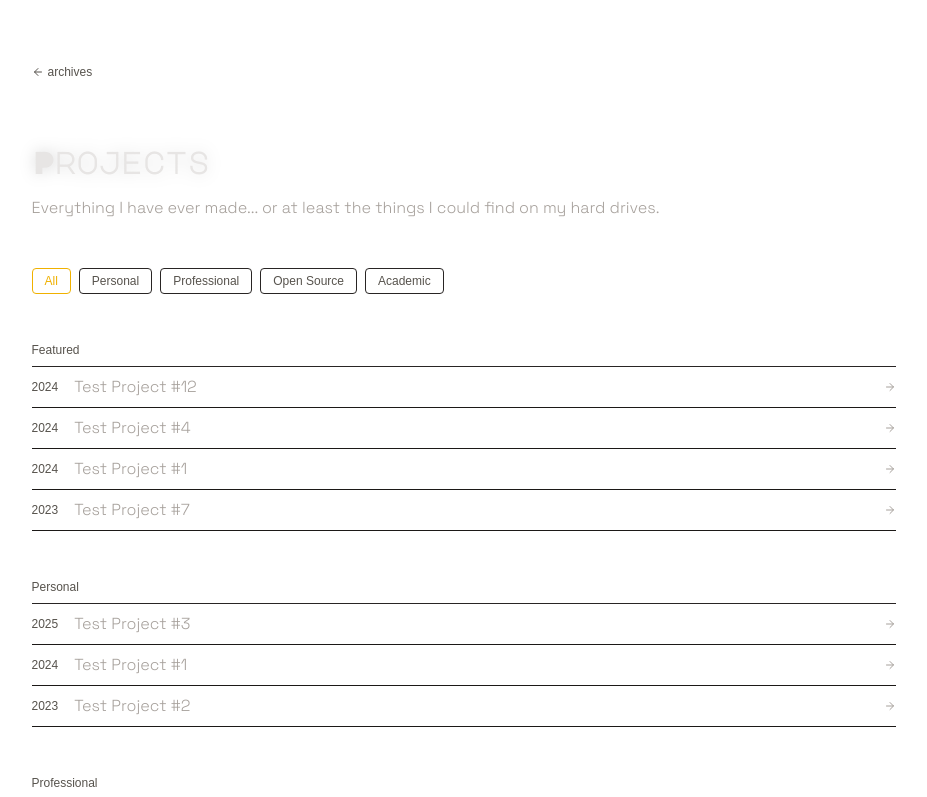
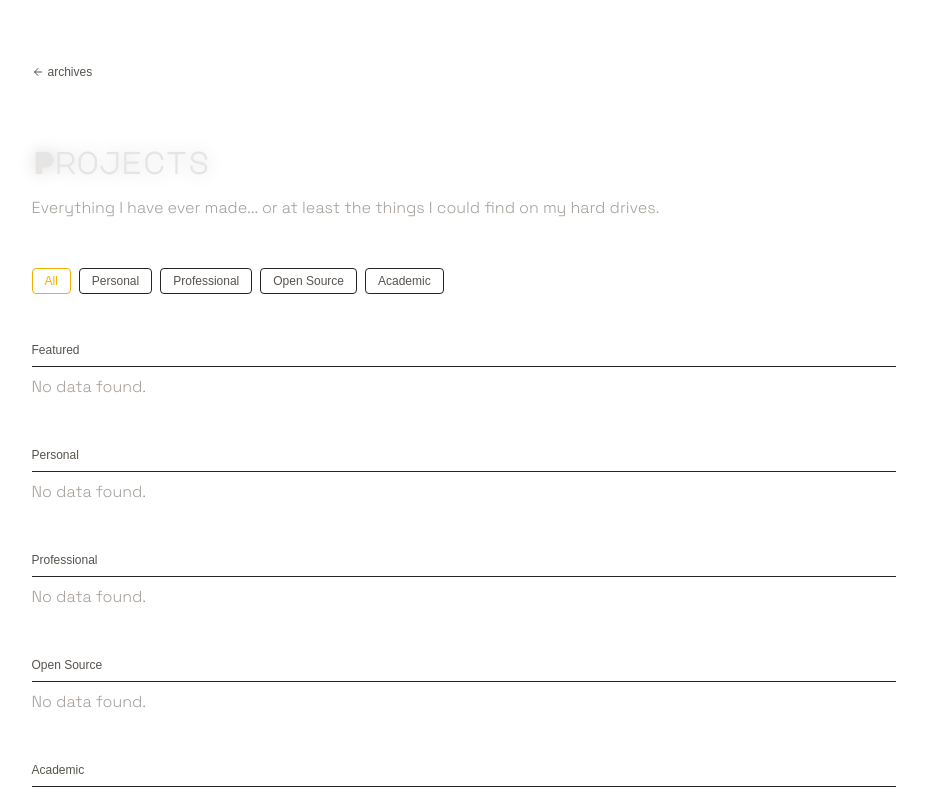
Before and after one commit to hparcells/the-archives, a Next.js app: page /projects in a window 1280 px wide. Shown: the top 797 px of the page, without its empty margins (169-1096 px from the left). Built offline with nearby package versions, Linux system fonts and the light colour scheme; a web font is replaced by a local one.

Commit message:
feat: Remove dummy projects data.

```diff
--- a/src/components/ProjectSection.tsx
+++ b/src/components/ProjectSection.tsx
@@ -23,6 +23,7 @@ function ProjectSection({ title, filter, filterValue, items }: ProjectSectionPro
           key={item.name}
         />
       ))}
+      {items.length === 0 && <p className='mt-2'>No data found.</p>}
     </section>
   );
 }
--- a/src/data/projects.tsx
+++ b/src/data/projects.tsx
@@ -1,255 +1,12 @@
 import { Project } from '../types/project';
 
-const PERSONAL_PROJECTS: Project[] = [
-  {
-    date: '2024-03-01',
-    name: 'Test Project #1',
-    images: [],
-    tagline: 'A personal experiment in building something useful from scratch.',
-    description: (
-      <p>
-        Lorem ipsum dolor sit amet, consectetur adipiscing elit. Sed do eiusmod tempor incididunt ut
-        labore et dolore magna aliqua. Ut enim ad minim veniam, quis nostrud exercitation ullamco
-        laboris nisi ut aliquip ex ea commodo consequat.
-      </p>
-    ),
-    status: 'active',
-    type: 'personal',
-    technologies: ['Next.js', 'TypeScript', 'Tailwind CSS'],
-    links: { github: 'https://github.com', live: 'https://example.com' },
-    featured: true
-  },
-  {
-    date: '2023-11-01',
-    name: 'Test Project #2',
-    images: [],
-    tagline: 'Exploring creative tools built entirely for personal use.',
-    description: (
-      <>
-        <p>
-          Duis aute irure dolor in reprehenderit in voluptate velit esse cillum dolore eu fugiat
-          nulla pariatur. Excepteur sint occaecat cupidatat non proident, sunt in culpa qui officia
-          deserunt mollit anim id est laborum.
-        </p>
-        <p>
-          Sed ut perspiciatis unde omnis iste natus error sit voluptatem accusantium doloremque
-          laudantium, totam rem aperiam eaque ipsa quae ab illo inventore veritatis.
-        </p>
-      </>
-    ),
-    status: 'archived',
-    type: 'personal',
-    technologies: ['Next.js', 'MongoDB', 'Node.js'],
-    links: { github: 'https://github.com' },
-    featured: false
-  },
-  {
-    date: '2025-01-01',
-    name: 'Test Project #3',
-    images: [],
-    tagline: 'A weekend project that grew into something more.',
-    description: (
-      <p>
-        Nemo enim ipsam voluptatem quia voluptas sit aspernatur aut odit aut fugit, sed quia
-        consequuntur magni dolores eos qui ratione voluptatem sequi nesciunt.
-      </p>
-    ),
-    status: 'in-progress',
-    type: 'personal',
-    technologies: ['React', 'Vite', 'MongoDB'],
-    links: {},
-    featured: false
-  }
-];
+const PERSONAL_PROJECTS: Project[] = [];
 
-const PROFESSIONAL_PROJECTS: Project[] = [
-  {
-    date: '2024-06-01',
-    name: 'Test Project #4',
-    images: [],
-    tagline: 'A client-facing platform redesigned for scale and performance.',
-    description: (
-      <p>
-        Lorem ipsum dolor sit amet, consectetur adipiscing elit, sed do eiusmod tempor incididunt ut
-        labore et dolore magna aliqua. Ut enim ad minim veniam, quis nostrud exercitation ullamco
-        laboris nisi ut aliquip ex ea commodo consequat.
-      </p>
-    ),
-    status: 'active',
-    type: 'professional',
-    technologies: ['Next.js', 'GraphQL', 'MongoDB'],
-    links: { live: 'https://example.com' },
-    featured: true
-  },
-  {
-    date: '2023-08-01',
-    name: 'Test Project #5',
-    images: [],
-    tagline: 'An internal tool that replaced a manual process for a team of fifty.',
-    description: (
-      <>
-        <p>
-          Quis autem vel eum iure reprehenderit qui in ea voluptate velit esse quam nihil molestiae
-          consequatur, vel illum qui dolorem eum fugiat quo voluptas nulla pariatur.
-        </p>
-        <p>
-          At vero eos et accusamus et iusto odio dignissimos ducimus qui blanditiis praesentium
-          voluptatum deleniti atque corrupti quos dolores et quas molestias excepturi.
-        </p>
-      </>
-    ),
-    status: 'archived',
-    type: 'professional',
-    technologies: ['React', 'Express', 'MongoDB'],
-    links: {},
-    featured: false
-  },
-  {
-    date: '2024-11-01',
-    name: 'Test Project #6',
-    images: [],
-    tagline: 'A data pipeline built to handle real-time analytics at volume.',
-    description: (
-      <p>
-        Nam libero tempore, cum soluta nobis est eligendi optio cumque nihil impedit quo minus id
-        quod maxime placeat facere possimus, omnis voluptas assumenda est, omnis dolor repellendus.
-      </p>
-    ),
-    status: 'in-progress',
-    type: 'professional',
-    technologies: ['Next.js', 'Prisma', 'PostgreSQL', 'Tailwind CSS'],
-    links: {},
-    featured: false
-  }
-];
+const PROFESSIONAL_PROJECTS: Project[] = [];
 
-const OPEN_SOURCE_PROJECTS: Project[] = [
-  {
-    date: '2023-05-01',
-    name: 'Test Project #7',
-    images: [],
-    tagline: 'A small utility library with a surprisingly large number of users.',
-    description: (
-      <p>
-        Temporibus autem quibusdam et aut officiis debitis aut rerum necessitatibus saepe eveniet ut
-        et voluptates repudiandae sint et molestiae non recusandae.
-      </p>
-    ),
-    status: 'active',
-    type: 'open-source',
-    technologies: ['TypeScript', 'React', 'Vitest'],
-    links: { github: 'https://github.com', live: 'https://example.com' },
-    featured: true
-  },
-  {
-    date: '2022-09-01',
-    name: 'Test Project #8',
-    images: [],
-    tagline: 'A community-maintained fork of an abandoned project people still relied on.',
-    description: (
-      <>
-        <p>
-          Itaque earum rerum hic tenetur a sapiente delectus, ut aut reiciendis voluptatibus maiores
-          alias consequatur aut perferendis doloribus asperiores repellat.
-        </p>
-        <p>
-          Lorem ipsum dolor sit amet, consectetur adipiscing elit, sed do eiusmod tempor incididunt
-          ut labore et dolore magna aliqua.
-        </p>
-      </>
-    ),
-    status: 'on-hold',
-    type: 'open-source',
-    technologies: ['JavaScript', 'Node.js', 'Express'],
-    links: { github: 'https://github.com' },
-    featured: false
-  },
-  {
-    date: '2024-02-01',
-    name: 'Test Project #9',
-    images: [],
-    tagline: 'A CLI tool for automating repetitive developer workflows.',
-    description: (
-      <p>
-        Sed ut perspiciatis unde omnis iste natus error sit voluptatem accusantium doloremque
-        laudantium, totam rem aperiam eaque ipsa quae ab illo inventore veritatis et quasi
-        architecto beatae vitae dicta sunt explicabo.
-      </p>
-    ),
-    status: 'active',
-    type: 'open-source',
-    technologies: ['Next.js', 'MongoDB', 'Tailwind CSS'],
-    links: { github: 'https://github.com' },
-    featured: false
-  }
-];
+const OPEN_SOURCE_PROJECTS: Project[] = [];
 
-const ACADEMIC_PROJECTS: Project[] = [
-  {
-    date: '2022-05-01',
-    name: 'Test Project #10',
-    images: [],
-    tagline: 'A research prototype demonstrating a novel approach to graph traversal.',
-    description: (
-      <p>
-        Nemo enim ipsam voluptatem quia voluptas sit aspernatur aut odit aut fugit, sed quia
-        consequuntur magni dolores eos qui ratione voluptatem sequi nesciunt, neque porro quisquam
-        est, qui dolorem ipsum quia dolor sit amet.
-      </p>
-    ),
-    status: 'archived',
-    type: 'academic',
-    technologies: ['Python', 'NetworkX', 'Next.js'],
-    links: { github: 'https://github.com' },
-    featured: false
-  },
-  {
-    date: '2023-04-01',
-    name: 'Test Project #11',
-    images: [],
-    tagline: 'A simulation built for a graduate course in distributed systems.',
-    description: (
-      <>
-        <p>
-          Ut enim ad minima veniam, quis nostrum exercitationem ullam corporis suscipit laboriosam,
-          nisi ut aliquid ex ea commodi consequatur.
-        </p>
-        <p>
-          Quis autem vel eum iure reprehenderit qui in ea voluptate velit esse quam nihil molestiae
-          consequatur, vel illum dolorem eum fugiat quo voluptas nulla pariatur.
-        </p>
-      </>
-    ),
-    status: 'archived',
-    type: 'academic',
-    technologies: ['Python', 'React', 'MongoDB'],
-    links: { github: 'https://github.com' },
-    featured: false
-  },
-  {
-    date: '2024-08-01',
-    name: 'Test Project #12',
-    images: [],
-    tagline: 'An ongoing research tool for analyzing large corpora of text.',
-    description: (
-      <p>
-        At vero eos et accusamus et iusto odio dignissimos ducimus qui blanditiis praesentium
-        voluptatum deleniti atque corrupti quos dolores et quas molestias excepturi sint occaecati
-        cupiditate non provident.
-      </p>
-    ),
-    status: 'in-progress',
-    type: 'academic',
-    technologies: ['Python', 'Next.js', 'MongoDB', 'test', 'test2'],
-    links: {
-      github: 'https://github.com',
-      pullRequest: 'https://github.com',
-      issue: 'https://github.com',
-      blog: 'https://github.com'
-    },
-    featured: true
-  }
-];
+const ACADEMIC_PROJECTS: Project[] = [];
 
 export const PROJECTS: Project[] = [
   ...PERSONAL_PROJECTS,
```
